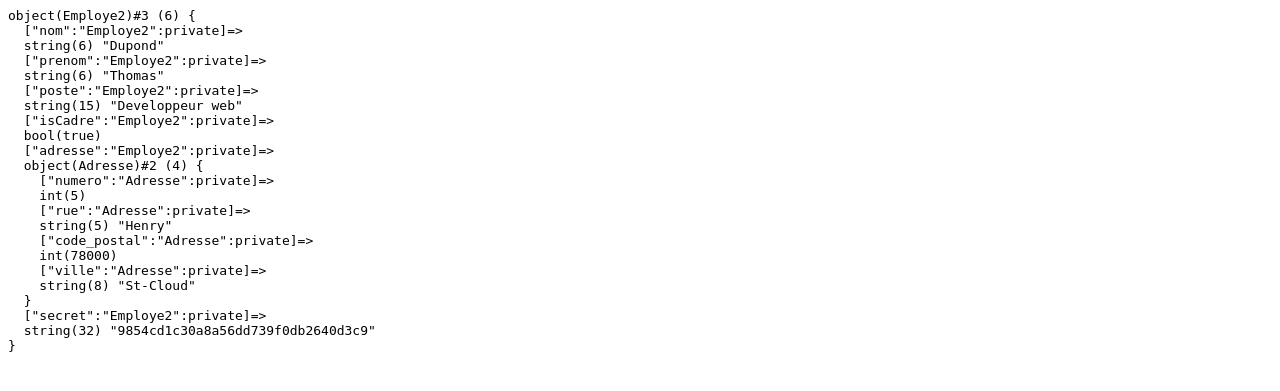
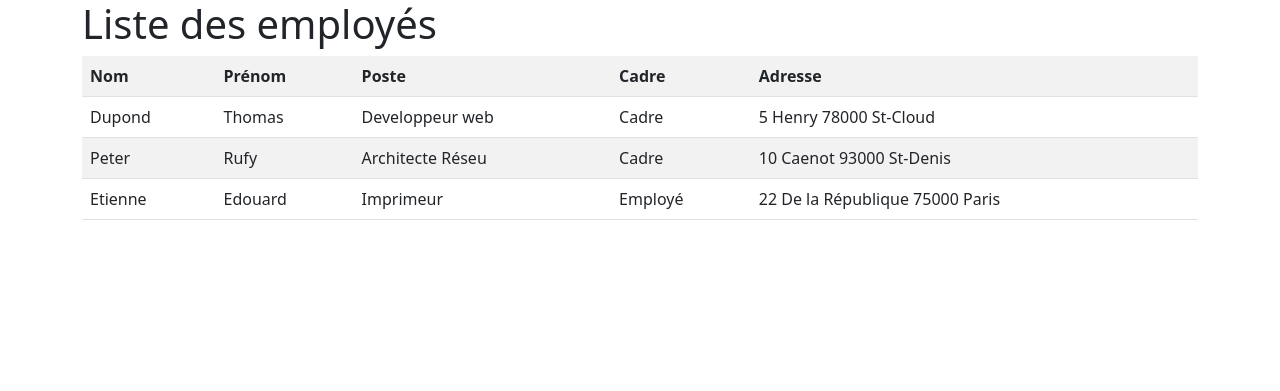
Before and after one commit to Dwwm2022/cours_php, a PHP site: page /main_employe2.php in a window 1280 px wide. Shown: the top 391 px of the page. Run offline with PHP 8.4, Linux system fonts and the light colour scheme.

Commit message:
add object in object poo

```diff
--- a/poo/exemples/Employe2.class.php
+++ b/poo/exemples/Employe2.class.php
@@ -1,11 +1,11 @@
 <?php
 class Employe2{
-    private string $nom;
-    private string $prenom;
-    private string $poste;
-    private bool $isCadre;
+    private string $nom = "";
+    private string $prenom = "";
+    private string $poste = "";
+    private bool $isCadre = false;
     private Adresse $adresse;
-    private string $secret;
+    private string $secret = "";
 
 
     /**
--- a/poo/exemples/main_employe2.php
+++ b/poo/exemples/main_employe2.php
@@ -2,25 +2,55 @@
 
 require_once('Adresse.class.php');
 require_once('Employe2.class.php');
+//Creation des objets
+$adresse1 = new Adresse();
+$adresse2 = new Adresse();
+$adresse3 = new Adresse();
 
-$adresse1 = new Adresse();
 $empl1 = new Employe2();
+$empl2 = new Employe2();
+$empl3 = new Employe2();
+
+$tab_employes = [];
 
 $adresse1->setNumero(05)
          ->setRue("Henry")
          ->setCode_postal(78000)
          ->setVille("St-Cloud");
-
 $empl1->setNom("Dupond")
          ->setPrenom("Thomas")
          ->setPoste("Developpeur web")
          ->setIsCadre(true)
          ->setAdresse($adresse1)
          ->setSecret(md5($empl1->getNom()));
-echo "<pre>";
-var_dump($empl1);
-echo "</pre>";
-exit;
+
+$adresse2->setNumero(10)
+         ->setRue("Caenot")
+         ->setCode_postal(93000)
+         ->setVille("St-Denis");
+$empl2->setNom("Peter")
+         ->setPrenom("Rufy")
+         ->setPoste("Architecte Réseu")
+         ->setIsCadre(true)
+         ->setAdresse($adresse2)
+         ->setSecret(md5($empl2->getNom()));
+
+$adresse3->setNumero(22)
+         ->setRue("De la République")
+         ->setCode_postal(75000)
+         ->setVille("Paris");
+
+$empl3->setNom("Etienne")
+         ->setPrenom("Edouard")
+         ->setPoste("Imprimeur")
+         ->setIsCadre(false)
+         ->setAdresse($adresse3)
+         ->setSecret(md5($empl3->getNom()));
+array_push($tab_employes, $empl1, $empl2, $empl3);
+// echo "<pre>";
+// var_dump($tab_employes);
+// echo "</pre>";
+// exit;
 
 ?>
 <!DOCTYPE html>
@@ -52,7 +82,12 @@ exit;
                                         <td><?= $empl->getPrenom(); ?></td>
                                         <td><?= $empl->getPoste(); ?></td>
                                         <td><?= ($empl->getIsCadre()) ? "Cadre" : "Employé"; ?></td>
-                                        <td><?= $empl->getAdresse(); ?></td>
+                                        <td>
+                                                <?= $empl->getAdresse()->getNumero();?>
+                                                <?= $empl->getAdresse()->getRue();?>
+                                                <?= $empl->getAdresse()->getCode_postal();?>
+                                                <?= $empl->getAdresse()->getVille();?>
+                                        </td>
                                 </tr>
                         <?php } ?>
                 </table>
```
